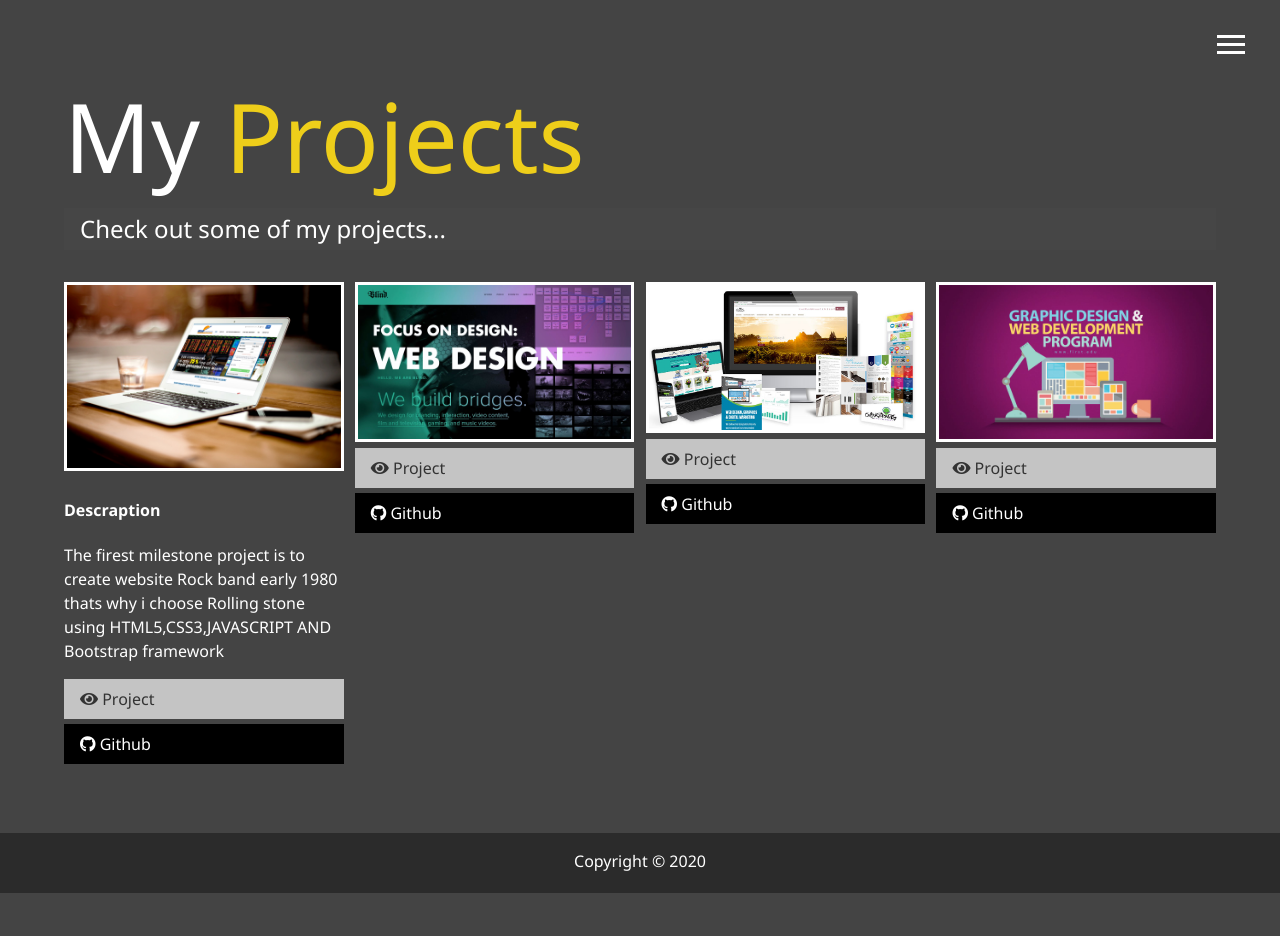
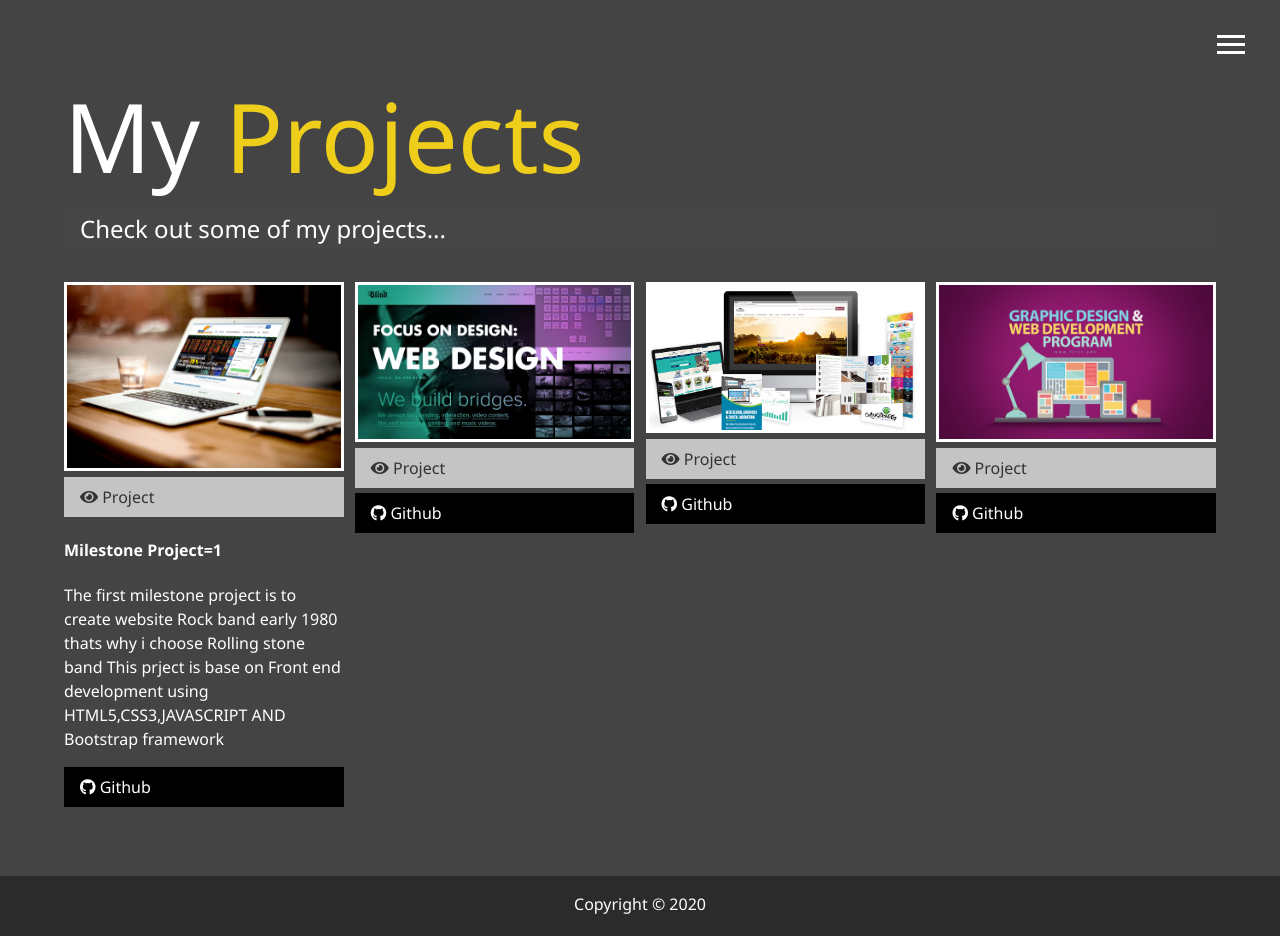
Before and after one commit to ahsin59/my-personal-portfolio, a plain HTML site: page work.html in a window 1280 px wide. Before the commit the page ends 893 px from the top, so only its background shows below. Drawn offline with Linux system fonts and the light colour scheme.

Commit message:
Update work.html

```diff
--- a/work.html
+++ b/work.html
@@ -66,12 +66,13 @@
       <div class="item">
         <a href="https://ahsin59.github.io/milestone_1_rolling_stone/index.html">
           <img src="img/projects/project1.png" alt="Project">
-          <h4>Descraption</h4>
-          <p>The firest milestone project is to create website Rock band early 1980 thats why i choose Rolling stone using HTML5,CSS3,JAVASCRIPT AND Bootstrap framework</p>
         </a>
         <a href="#" class="btn-light">
           <i class="fas fa-eye"></i> Project
         </a>
+         <h4>Milestone Project=1</h4>
+          <p>The first milestone project is to create website Rock band early 1980 thats why i choose Rolling stone band
+            This prject is base on Front end development using HTML5,CSS3,JAVASCRIPT AND Bootstrap framework</p>
         <a href="#" class="btn-dark">
           <i class="fab fa-github"></i> Github
         </a>
```
